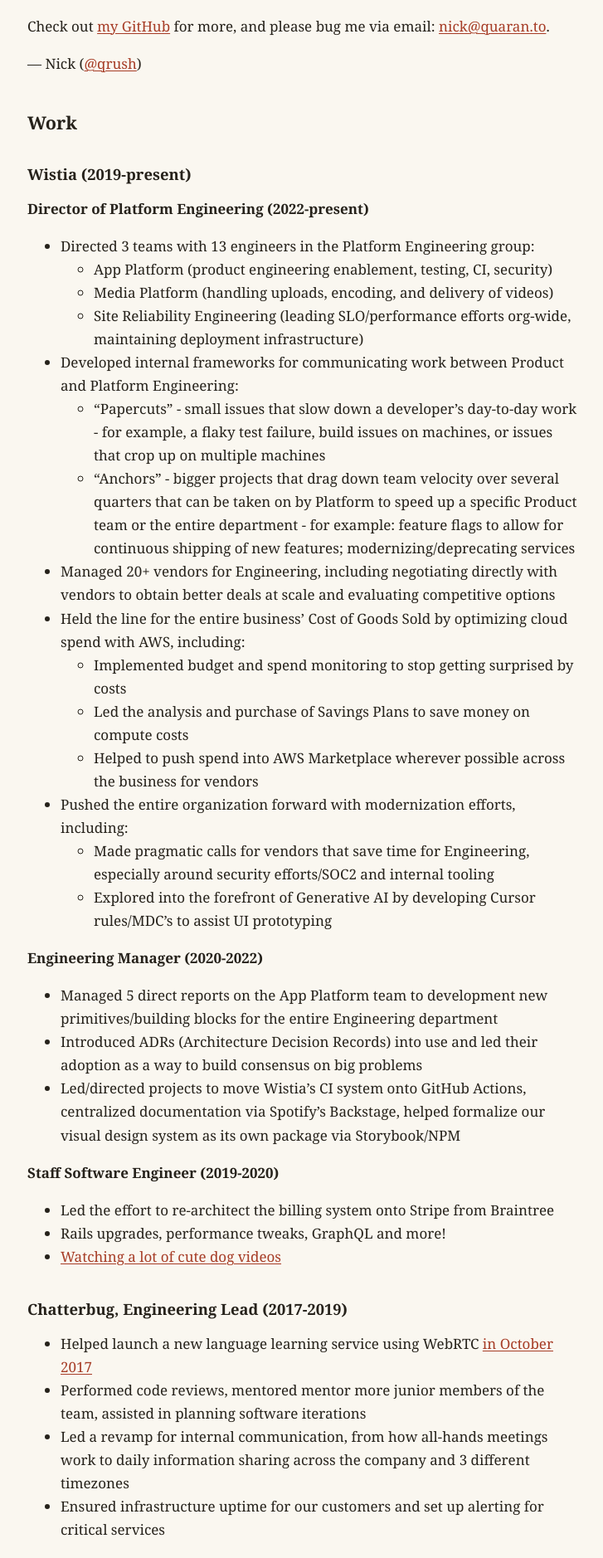
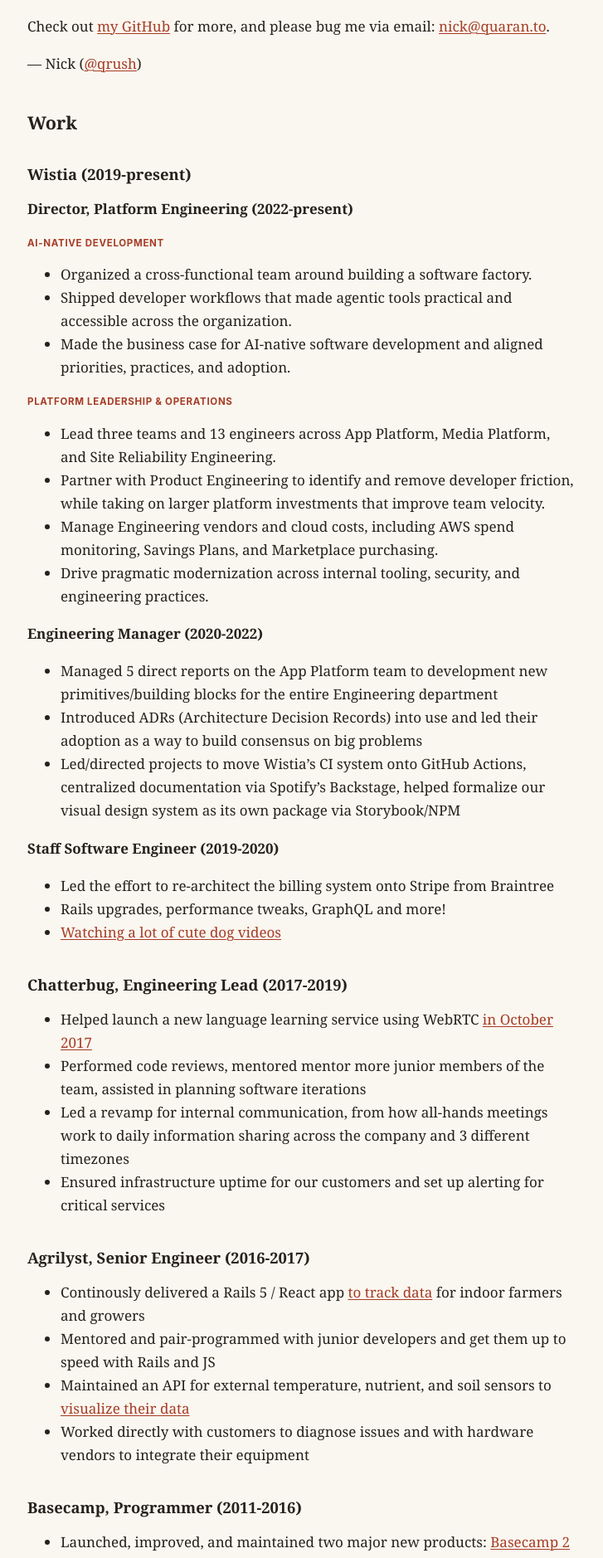
Before and after one commit to qrush/qrush.github.com, a Jekyll site: the page built from resume.md, in a window 1280 px wide. Shown: the part 333-2211 px from the top of the page at 83% size, without its empty margins (275-1002 px from the left). Built offline with Jekyll 4.4.1, drawn with Linux system fonts in a browser that asks for light colours; some of the changed text lies outside the part shown.

Commit message:
Add AI-native resume and printable PDF

```diff
--- a/css/main.css
+++ b/css/main.css
@@ -323,6 +323,85 @@
   color: var(--muted);
 }
 
+/* resume */
+
+.resume-print { display: none; }
+
+.resume-subhead {
+  color: var(--spice);
+  font-family: -apple-system, BlinkMacSystemFont, "Segoe UI", Helvetica, Arial, sans-serif;
+  font-size: 0.72rem;
+  font-weight: 700;
+  letter-spacing: 0.06em;
+  margin: 1.25rem 0 0.6rem;
+  text-transform: uppercase;
+}
+
+@media print {
+  @page { margin: 0.45in; }
+
+  :root { color-scheme: light; }
+
+  body {
+    max-width: none;
+    padding: 0;
+    background: #fff;
+    color: #26221b;
+    font-family: Georgia, "Times New Roman", serif;
+    font-size: 9.5pt;
+    line-height: 1.36;
+    -webkit-print-color-adjust: exact;
+    print-color-adjust: exact;
+  }
+
+  .masthead, .site-footer, main > :not(.resume-print) { display: none; }
+  .resume-print { display: block; }
+
+  .resume-print a { color: #a63c26; text-decoration: none; }
+  .resume-print h1, .resume-print h2, .resume-print h3, .resume-print h4,
+  .resume-print p, .resume-print ul { margin-top: 0; }
+
+  .resume-print-header { border-bottom: 1.5pt solid #e3dccb; margin-bottom: 0.85em; }
+  .resume-print-header h1 { font-size: 21pt; letter-spacing: -0.02em; margin-bottom: 0.08em; }
+  .resume-print-header p { color: #776f60; margin-bottom: 0.2em; }
+  .resume-print-header p:last-child {
+    font-family: -apple-system, BlinkMacSystemFont, "Segoe UI", Helvetica, Arial, sans-serif;
+    font-size: 8.6pt;
+    margin-bottom: 0.5em;
+  }
+
+  .resume-print section { break-inside: avoid; margin-bottom: 1.4em; }
+  .resume-print h2 {
+    border-bottom: 0.75pt solid #e3dccb;
+    color: #a63c26;
+    font-size: 10.2pt;
+    letter-spacing: 0.06em;
+    margin-bottom: 0.5em;
+    padding-bottom: 0.2em;
+    text-transform: uppercase;
+  }
+
+  .resume-print h3 { font-size: 10.2pt; margin-bottom: 0.22em; }
+  .resume-print h3:not(:first-of-type) { margin-top: 1.1em; }
+  .resume-print .resume-subhead {
+    background: #f1ecdf;
+    border: 0.75pt solid #e3dccb;
+    color: #a63c26;
+    display: inline-block;
+    font-family: -apple-system, BlinkMacSystemFont, "Segoe UI", Helvetica, Arial, sans-serif;
+    font-size: 7.9pt;
+    font-weight: 700;
+    letter-spacing: 0.06em;
+    margin: 0.15em 0 0.45em;
+    padding: 0.2em 0.55em;
+    text-transform: uppercase;
+  }
+  .resume-print h3 span, .resume-print p > span { color: #776f60; float: right; font-weight: normal; }
+  .resume-print p { margin-bottom: 0.5em; }
+  .resume-print ul { margin-bottom: 0.55em; padding-left: 1.15em; }
+  .resume-print li { margin-bottom: 0.24em; }
+}
+
 /* syntax highlighting (rouge), tuned to both themes */
 
 .highlight .c, .highlight .c1, .highlight .cm { color: var(--muted); font-style: italic; }
--- a/resume.md
+++ b/resume.md
@@ -18,23 +18,22 @@
 
 ### Wistia (2019-present)
 
-**Director of Platform Engineering (2022-present)**
+**Director, Platform Engineering (2022-present)**
 
-* Directed 3 teams with 13 engineers in the Platform Engineering group:
-  * App Platform (product engineering enablement, testing, CI, security)
-  * Media Platform (handling uploads, encoding, and delivery of videos)
-  * Site Reliability Engineering (leading SLO/performance efforts org-wide, maintaining deployment infrastructure)
-* Developed internal frameworks for communicating work between Product and Platform Engineering:
-  * “Papercuts” - small issues that slow down a developer’s day-to-day work - for example, a flaky test failure, build issues on machines, or issues that crop up on multiple machines
-  * “Anchors” - bigger projects that drag down team velocity over several quarters that can be taken on by Platform to speed up a specific Product team or the entire department - for example: feature flags to allow for continuous shipping of new features; modernizing/deprecating services
-* Managed 20+ vendors for Engineering, including negotiating directly with vendors to obtain better deals at scale and evaluating competitive options
-* Held the line for the entire business’ Cost of Goods Sold by optimizing cloud spend with AWS, including:
-  * Implemented budget and spend monitoring to stop getting surprised by costs
-  * Led the analysis and purchase of Savings Plans to save money on compute costs
-  * Helped to push spend into AWS Marketplace wherever possible across the business for vendors
-* Pushed the entire organization forward with modernization efforts, including:
-  * Made pragmatic calls for vendors that save time for Engineering, especially around security efforts/SOC2 and internal tooling
-  * Explored into the forefront of Generative AI by developing Cursor rules/MDC’s to assist UI prototyping
+#### AI-Native Development
+{: .resume-subhead}
+
+* Organized a cross-functional team around building a software factory.
+* Shipped developer workflows that made agentic tools practical and accessible across the organization.
+* Made the business case for AI-native software development and aligned priorities, practices, and adoption.
+
+#### Platform Leadership & Operations
+{: .resume-subhead}
+
+* Lead three teams and 13 engineers across App Platform, Media Platform, and Site Reliability Engineering.
+* Partner with Product Engineering to identify and remove developer friction, while taking on larger platform investments that improve team velocity.
+* Manage Engineering vendors and cloud costs, including AWS spend monitoring, Savings Plans, and Marketplace purchasing.
+* Drive pragmatic modernization across internal tooling, security, and engineering practices.
 
 **Engineering Manager (2020-2022)**
 
@@ -109,8 +108,6 @@
 
 ## Writing
 
-Googling a git question? You may have run across my [git ready](http://gitready.com/) knowledge base. If so - thanks for reading!
-
 Here's some of my favorite samples:
 
 * [Open Source Guilt & Passion](https://medium.com/@qrush/open-source-guilt-passion-96e66560d8c1#.tapjlrz0w)
@@ -161,3 +158,60 @@
 B.S. in Software Engineering, B.S. in Computer Science
 
 ## 🙇🏻
+
+<article class="resume-print">
+  <header class="resume-print-header">
+    <h1>Nick Quaranto</h1>
+    <p>Director, Platform Engineering · Boston, MA</p>
+    <p><a href="mailto:nick@quaran.to">nick@quaran.to</a> · <a href="https://github.com/qrush">github.com/qrush</a> · <a href="https://quaran.to/resume/">quaran.to/resume</a></p>
+  </header>
+
+  <section>
+    <h2>Experience</h2>
+
+    <h3>Wistia <span>2019–present</span></h3>
+    <p><strong>Director, Platform Engineering</strong> <span>2022–present</span></p>
+    <h4 class="resume-subhead">AI-Native Development</h4>
+    <ul>
+      <li>Organized a cross-functional team around building a software factory.</li>
+      <li>Shipped developer workflows that made agentic tools practical and accessible across the organization.</li>
+      <li>Made the business case for AI-native software development and aligned priorities, practices, and adoption.</li>
+    </ul>
+    <h4 class="resume-subhead">Platform Leadership &amp; Operations</h4>
+    <ul>
+      <li>Lead three teams and 13 engineers across application platform, media platform, and site reliability engineering.</li>
+      <li>Partner with product teams to remove developer friction and deliver platform investments that improve engineering velocity.</li>
+      <li>Manage engineering vendors and AWS costs through spend monitoring, Savings Plans, and Marketplace purchasing.</li>
+      <li>Drive pragmatic modernization across internal tooling, security, and engineering practices.</li>
+    </ul>
+    <p><strong>Engineering Manager</strong> <span>2020–2022</span> · Managed five engineers on App Platform; introduced ADRs and led adoption of GitHub Actions, Backstage, and Storybook.</p>
+    <p><strong>Staff Software Engineer</strong> <span>2019–2020</span> · Re-architected billing from Braintree to Stripe; delivered Rails upgrades, performance work, and GraphQL features.</p>
+
+    <h3>Chatterbug <span>2017–2019</span></h3>
+    <p><strong>Engineering Lead</strong> · Helped launch a WebRTC language-learning service; mentored engineers, planned iterations, improved remote communication, and maintained production infrastructure.</p>
+
+    <h3>Agrilyst <span>2016–2017</span></h3>
+    <p><strong>Senior Engineer</strong> · Built a Rails and React data platform for indoor farms; integrated sensor hardware and worked directly with customers.</p>
+
+    <h3>Basecamp <span>2011–2016</span></h3>
+    <p><strong>Programmer</strong> · Launched and maintained Basecamp 2 and 3; built the company’s first in-house iPhone app and helped establish its native-app team.</p>
+
+    <h3>thoughtbot <span>2009–2011</span></h3>
+    <p><strong>Web Developer</strong> · Shipped client applications, contributed to open source, and mentored apprentices.</p>
+  </section>
+
+  <section>
+    <h2>Open Source &amp; Community</h2>
+    <p>Started <strong>RubyGems.org</strong> (as Gemcutter); maintained <strong>Jekyll</strong>; contributed to Ruby on Rails and thoughtbot libraries. Cofounded <strong>CoworkBuffalo</strong>, created <strong>OpenHack</strong>, organized <strong>NickelCityRuby</strong>, and built <strong>Mx. Desk</strong>.</p>
+  </section>
+
+  <section>
+    <h2>Selected Talks</h2>
+    <p>Speaker at RailsConf, RubyConf, RubyNation, CodeMash, and more. Ruby Hero Award, 2010.</p>
+  </section>
+
+  <section>
+    <h2>Education</h2>
+    <p><strong>Rochester Institute of Technology</strong> · B.S., Software Engineering; B.S., Computer Science · 2010</p>
+  </section>
+</article>
```
Also changed, not shown: 1 other file.
